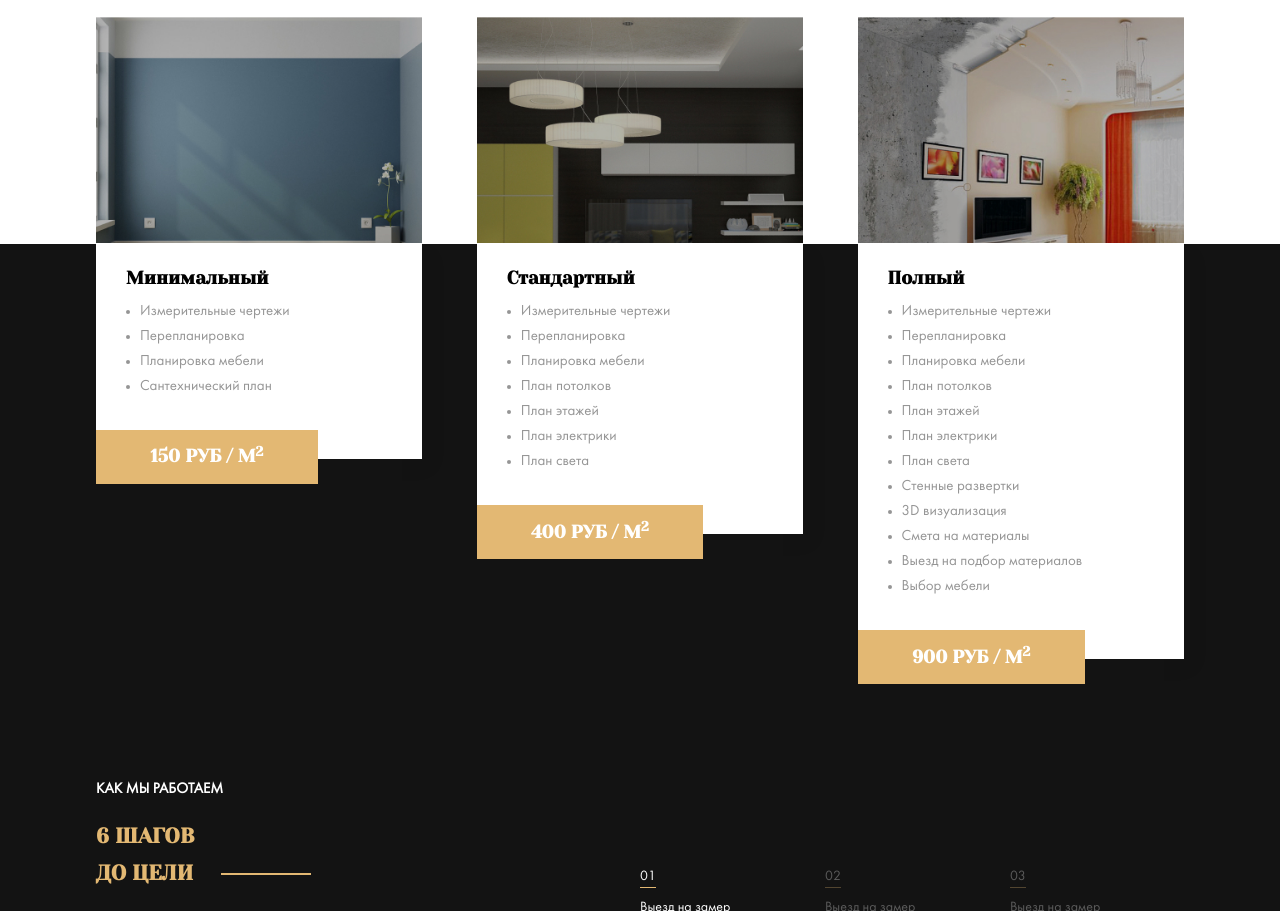
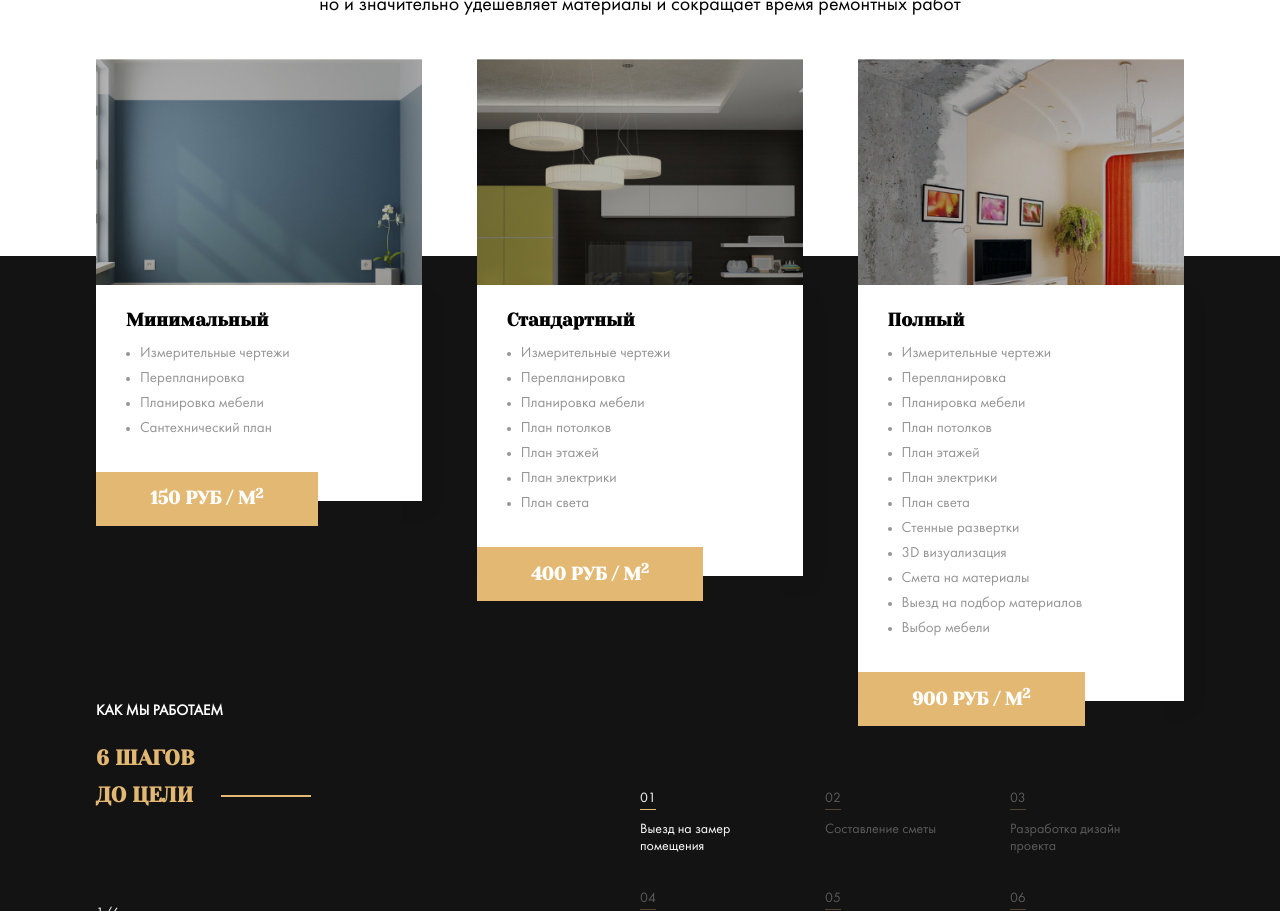
Before and after one commit to alexander-nikitin/lesson-22, a website: page index.html in a window 1280 px wide. Shown: the part 2503-3414 px from the top of the page. Drawn offline with Linux system fonts and the light colour scheme; files whose address does not match are found by name.

Commit message:
fix: margins, paddings, adaptive layout

```diff
--- a/index.html
+++ b/index.html
@@ -493,23 +493,23 @@
               </div>
               <div class="steps__item">
                 <span class="steps__number">02</span>
-                <div class="steps__text">Выезд на замер помещения</div>
+                <div class="steps__text">Составление сметы</div>
               </div>
               <div class="steps__item">
                 <span class="steps__number">03</span>
-                <div class="steps__text">Выезд на замер помещения</div>
+                <div class="steps__text">Разработка дизайн проекта</div>
               </div>
               <div class="steps__item">
                 <span class="steps__number">04</span>
-                <div class="steps__text">Выезд на замер помещения</div>
+                <div class="steps__text">Закупка расходных материалов</div>
               </div>
               <div class="steps__item">
                 <span class="steps__number">05</span>
-                <div class="steps__text">Выезд на замер помещения</div>
+                <div class="steps__text">Ремонтно-отделочные работы</div>
               </div>
               <div class="steps__item">
                 <span class="steps__number">06</span>
-                <div class="steps__text">Выезд на замер помещения</div>
+                <div class="steps__text">Приемка-сдача работ</div>
               </div>
             </div>
             <!-- ./steps__wrapper -->
--- a/sass/_media.sass
+++ b/sass/_media.sass
@@ -15,10 +15,17 @@
       display: none
     &__content
       margin-left: 0
+  .steps
+    display: none
+  .swiper-container-projects
+    margin-bottom: 2.428rem
 @media screen and ( max-width: 768px )
   .row
     flex-direction: column
     align-items: center
+  .col
+    &-50
+      width: 90%
   .types
     &__card
       margin-bottom: 5rem
--- a/sass/_settings.sass
+++ b/sass/_settings.sass
@@ -44,6 +44,7 @@ img
         margin-left: 2rem
         background-color: $primary
     &__text
+      margin-bottom: 3rem
       max-width: 31.57rem
       font-size: 1.28rem
       line-height: 2.07rem
--- a/sass/templates/_design.sass
+++ b/sass/templates/_design.sass
@@ -1,5 +1,6 @@
 .design
   position: relative
+  padding-bottom: 0
   &__description
     margin: 0 auto
     margin-bottom: 2.857rem
--- a/sass/templates/_steps.sass
+++ b/sass/templates/_steps.sass
@@ -16,9 +16,9 @@
 .step-fraction__number
   margin-bottom: 1.571rem
 .steps
+  padding-top: 0
   &__wrapper
     display: flex
-    align-items: center
     justify-content: space-between
     flex-wrap: wrap
     padding-top: 6.429rem
```
Also changed, not shown: css/style.css.
